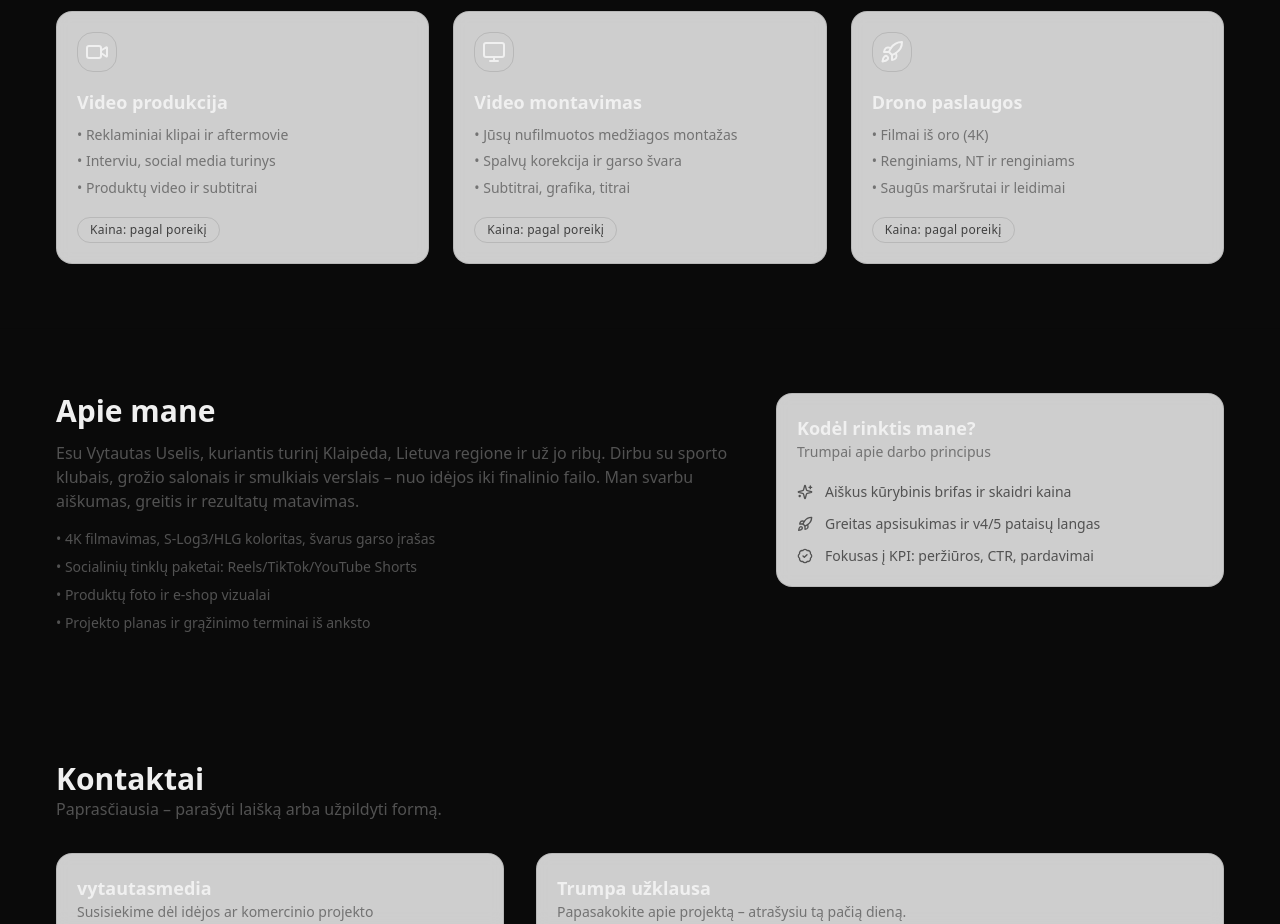
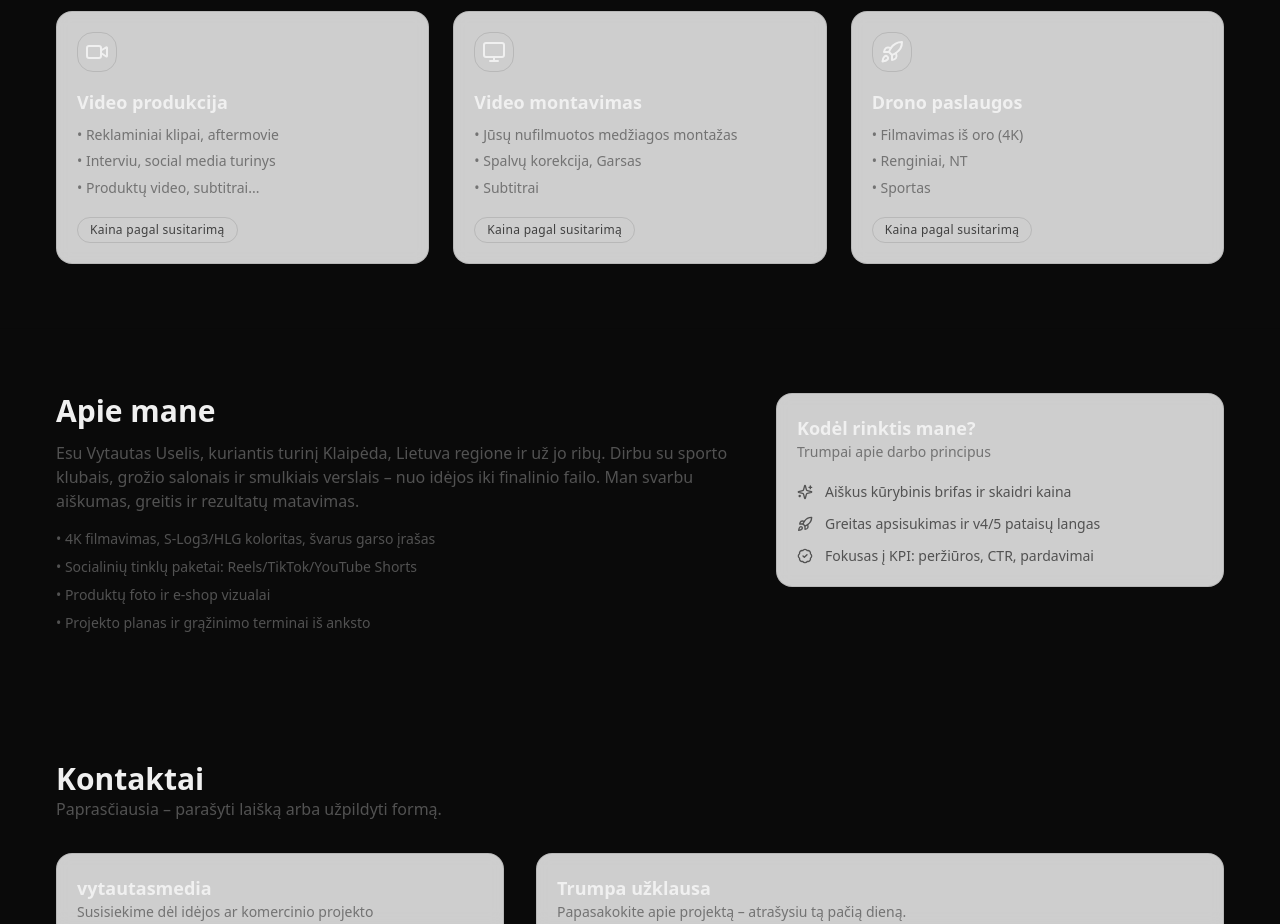
Before and after one commit to vytautasmedia/Vytautas-Portfolio, a React (Vite) app: page / in a window 1280 px wide. Shown: the part 2480-3404 px from the top of the page. Built offline with nearby package versions, Linux system fonts and the light colour scheme.

Commit message:
Update App.tsx

```diff
--- a/src/App.tsx
+++ b/src/App.tsx
@@ -146,31 +146,31 @@ const SERVICES = [
     icon: <VideoIcon className="h-6 w-6" />,
     name: 'Video produkcija',
     bullets: [
-      'Reklaminiai klipai ir aftermovie',
+      'Reklaminiai klipai, aftermovie',
       'Interviu, social media turinys',
-      'Produktų video ir subtitrai',
+      'Produktų video, subtitrai...',
     ],
-    price: 'Kaina: pagal poreikį',
+    price: 'Kaina pagal susitarimą',
   },
   {
     icon: <Monitor className="h-6 w-6" />,
     name: 'Video montavimas',
     bullets: [
       'Jūsų nufilmuotos medžiagos montažas',
-      'Spalvų korekcija ir garso švara',
-      'Subtitrai, grafika, titrai',
+      'Spalvų korekcija, Garsas',
+      'Subtitrai',
     ],
-    price: 'Kaina: pagal poreikį',
+    price: 'Kaina pagal susitarimą',
   },
   {
     icon: <Rocket className="h-6 w-6" />,
     name: 'Drono paslaugos',
     bullets: [
-      'Filmai iš oro (4K)',
-      'Renginiams, NT ir renginiams',
-      'Saugūs maršrutai ir leidimai',
+      'Filmavimas iš oro (4K)',
+      'Renginiai, NT',
+      'Sportas',
     ],
-    price: 'Kaina: pagal poreikį',
+    price: 'Kaina pagal susitarimą',
   },
 ]
 
```
